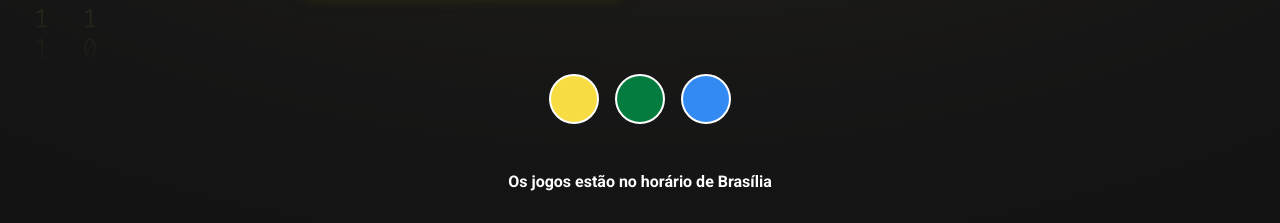
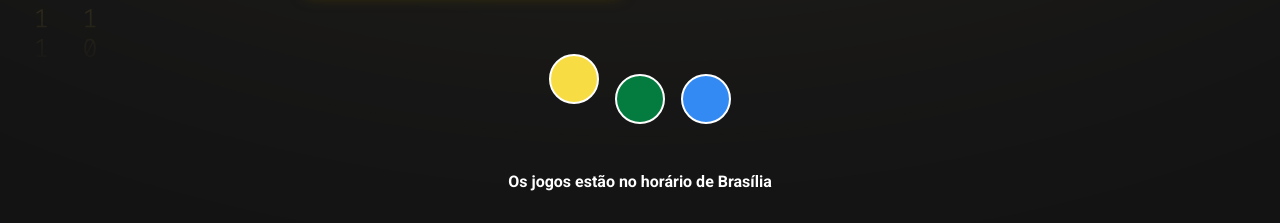
Before and after one commit to MatheusAltrao/NLW-Copa, a plain HTML site: page index.html in a window 1280 px wide. Shown: the part 655-878 px from the top of the page. Drawn offline with Linux system fonts and the light colour scheme.

Commit message:
add class clicked when start project

```diff
--- a/index.html
+++ b/index.html
@@ -31,7 +31,7 @@
 
 
   <div class="buttons">
-    <button id="yellow"></button>
+    <button id="yellow" class="clicked"></button>
     <button id="green"></button>
     <button id="blue"></button>
   </div>
```
